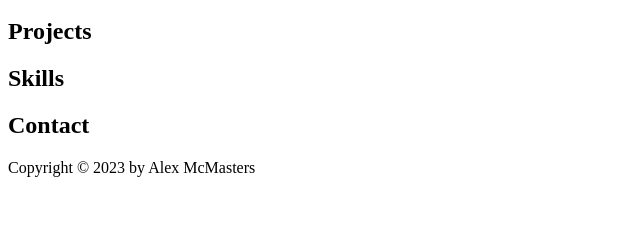
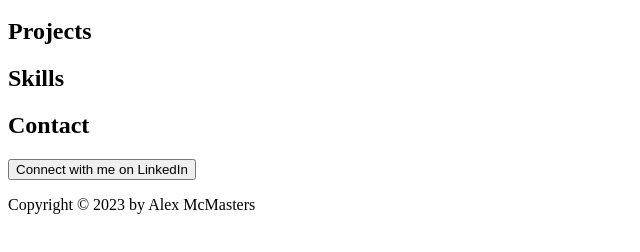
Before and after one commit to a-mcmasters/a-mcmasters.github.io, a plain HTML site: page index.html in a window 1280 px wide. Shown: the part 136-388 px from the top of the page, without its empty margins (0-640 px from the left). Drawn offline with Linux system fonts and the light colour scheme.

Commit message:
Update index.html

```diff
--- a/index.html
+++ b/index.html
@@ -24,22 +24,25 @@
     <main>
         <section id="projects">
             <h2>Projects</h2>
-            <!-- Add your projects here -->
+            <!-- Add projects here -->
         </section>
 
         <section id="skills">
             <h2>Skills</h2>
-            <!-- Add your skills here -->
+            <!-- Add skills here -->
         </section>
 
         <section id="contact">
             <h2>Contact</h2>
-            <!-- Add your contact details here -->
+                <a href="https://www.linkedin.com/in/yourusername/" target="_blank">
+                    <button>Connect with me on LinkedIn</button>
+                </a>
+            <!-- Add contact details here -->
         </section>
     </main>
 
     <footer>
-        <!-- Add your footer info here -->
+        <!-- Add footer info here -->
         <p>Copyright &copy; 2023 by Alex McMasters</p>
     </footer>
 </body>
```
